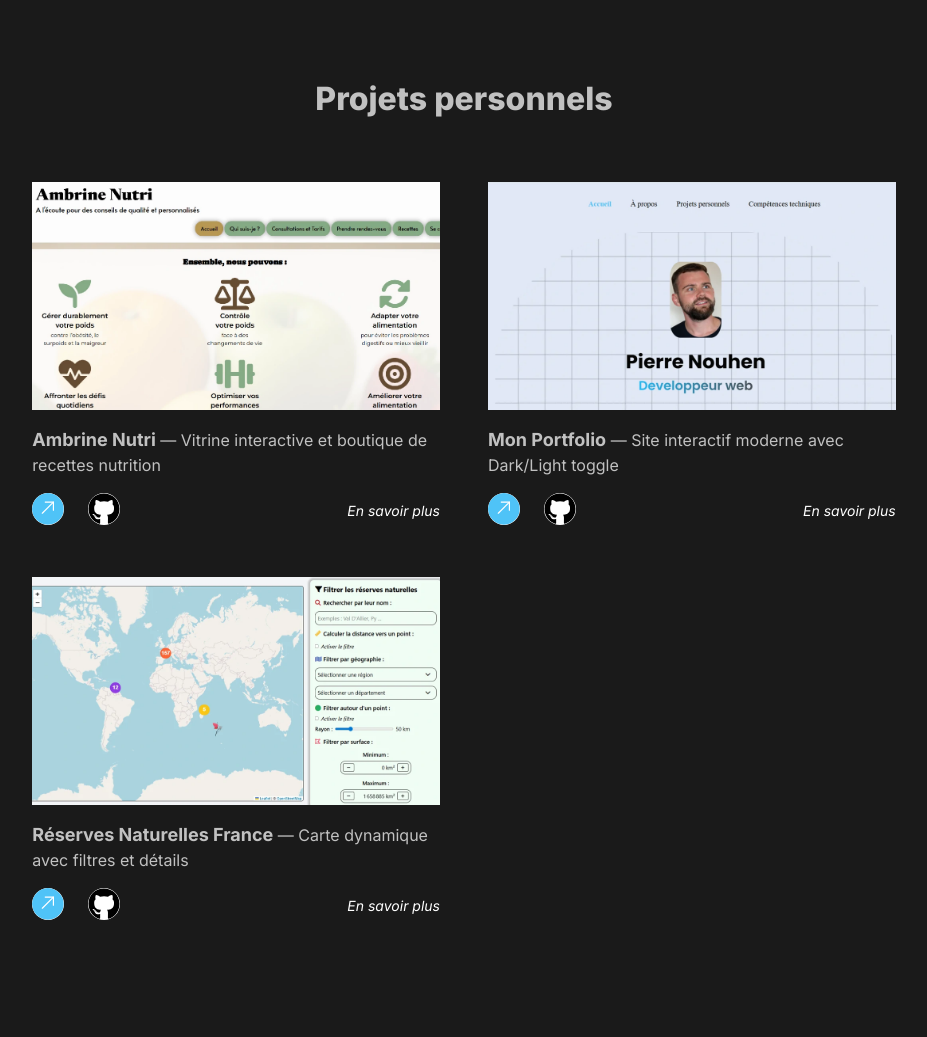
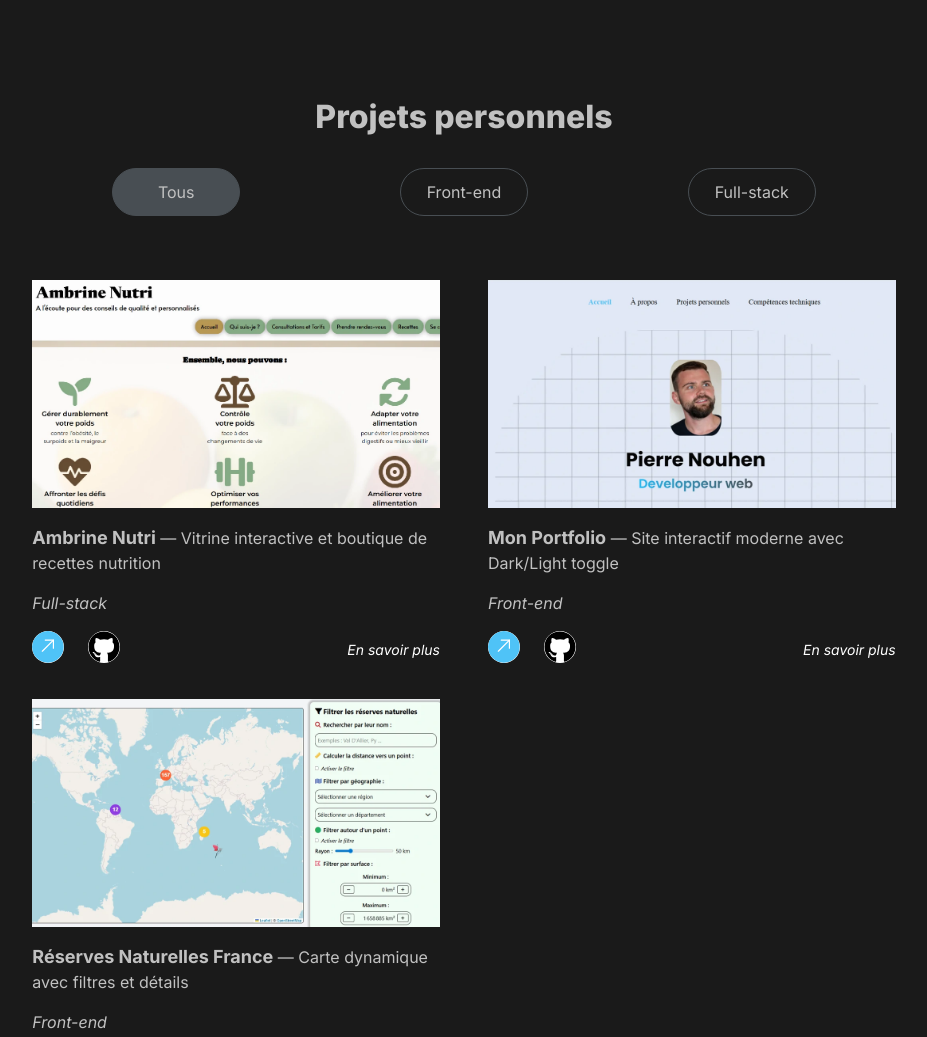
Before and after one commit to pnouhen/Portfolio2.0, a website built with Vite: page index.html in a window 1280 px wide. Shown: the part 1267-2304 px from the top of the page, without its empty margins (176-1103 px from the left). Before the commit the page ends 2271 px from the top, so only its background shows below. Built offline with nearby package versions, Linux system fonts and the light colour scheme.

Commit message:
feat: filter projects + update scss

```diff
--- a/index.html
+++ b/index.html
@@ -81,7 +81,12 @@
 
       <section id="projects">
         <h2 class="dark-mode">Projets personnels</h2>
-        <!-- TODO add filtre tous front-end, full-stack and back-end -->
+
+        <ul class="filter">
+          <li><button class="all-project dark-mode active">Tous</button></li>
+          <li><button class="front-end dark-mode">Front-end</button></li>
+          <li><button class="full-stack dark-mode">Full-stack</button></li>
+        </ul>
       </section>
     </main>
     <script type="module" src="/src/main.js"></script>
--- a/src/datas/projects.data.js
+++ b/src/datas/projects.data.js
@@ -5,6 +5,7 @@ export const projectsData = [
     toggleImg: false,
     title: "Ambrine Nutri",
     description: "Vitrine interactive et boutique de recettes nutrition",
+    stack: "full-stack",
     linkWebSite: "https://pierrenouhen-ambrine-nutri.vercel.app/",
     linkGitHub: "https://github.com/pnouhen/AmbrineNutri",
     details: [
@@ -60,6 +61,7 @@ export const projectsData = [
     img: "/assets/projects/img/portfolio-light-mode.webp",
     toggleImg: true,
     title: "Mon Portfolio",
+    stack: "front-end",
     description: "Site interactif moderne avec Dark/Light toggle",
     linkWebSite: "https://pierre-nouhen-portfolio.vercel.app/",
     linkGitHub: "",
@@ -92,6 +94,7 @@ export const projectsData = [
     toggleImg: false,
     title: "Réserves Naturelles France",
     description: "Carte dynamique avec filtres et détails",
+    stack: "front-end",
     linkWebSite: "https://pierre-nouhen-create-map-interactive.vercel.app/",
     linkGitHub: "https://github.com/pnouhen/Create-Map-Interactive",
     details: [
--- /dev/null
+++ b/src/functions/project-filter.function.js
@@ -0,0 +1,31 @@
+import { projectsData } from "../datas/projects.data";
+import { displayProjects } from "./projects.function";
+
+const filters = document.querySelectorAll("button");
+
+displayProjects(projectsData);
+
+filters.forEach((filter) => {
+  filter.addEventListener("click", () => {
+    if (!filter.classList.contains("active")) {
+      filter.classList.add("active");
+      Array.from(filters)
+        .filter((el) => el !== filter)
+        .forEach((el) => el.classList.remove("active"));
+
+      // Filter project
+      let projectsFilter = projectsData;
+      const stacks = ["front-end", "full-stack"];
+
+      stacks.forEach((category) => {
+        if (filter.classList.contains(category)) {
+          projectsFilter = projectsData.filter(
+            (projet) => projet.stack === category
+          );
+        }
+      });
+
+      displayProjects(projectsFilter);
+    }
+  });
+});
--- a/src/functions/project-modal.function.js
+++ b/src/functions/project-modal.function.js
@@ -3,7 +3,7 @@ import { projectModalContainer } from "./project-modal-container.function";
 import { darkMode, lightMode, toggleTheme } from "./toggleTheme.function";
 
 const project = document.getElementById("projects");
-const buttons = project.querySelectorAll("button");
+const buttons = project.querySelectorAll(".details");
 
 buttons.forEach((button) => {
   button.addEventListener("click", () => {
@@ -28,10 +28,10 @@ buttons.forEach((button) => {
 
     projectModalContainer(modal, modalContainer, toggleTheme, data);
 
- // Toggle theme
+    // Toggle theme
     const buttonToggleTheme = document.querySelector(".toggle-theme");
     const allElements = modal.querySelectorAll(`.${toggleTheme}`);
-    const closeModalImg = document.querySelector(".close-modal img")
+    const closeModalImg = document.querySelector(".close-modal img");
     buttonToggleTheme.addEventListener("click", () => {
       allElements.forEach((element) => {
         if (toggleTheme === "dark-mode") {
@@ -46,12 +46,8 @@ buttons.forEach((button) => {
 
           // Close Modal
           closeModalImg.src = "/assets/projects/icons/close-light-mode.svg";
-          console.log(closeModalImg)
-
         }
       });
     });
   });
-
-
 });
--- a/src/functions/projects.function.js
+++ b/src/functions/projects.function.js
@@ -1,27 +1,36 @@
-import { projectsData } from "../datas/projects.data";
+export function displayProjects(projects) {
+  const section = document.getElementById("projects");
+    // Clean all projects
+  const allProjects = section.querySelectorAll("article")
+  allProjects.forEach((project) => project.remove())
 
-const section = document.getElementById("projects");
-
-projectsData.forEach((project) => {
+    // Display projects
+  projects.forEach((project) => {
     const article = document.createElement("article");
     article.id = project.id;
     section.appendChild(article);
 
+    // Image
     const imgProject = document.createElement("img");
     imgProject.classList.add("imgProject", "dark-mode");
     imgProject.src = project.img;
     imgProject.alt = `Illustration de ${project.title}`;
     article.appendChild(imgProject);
 
+    // Text
     const text = document.createElement("p");
     text.classList.add("dark-mode");
     const strong = document.createElement("strong");
     strong.textContent = project.title;
     text.appendChild(strong);
+    text.appendChild(document.createTextNode(" — " + project.description));
+    article.appendChild(text);
 
-  text.appendChild(document.createTextNode(" — " + project.description));
-
-  article.appendChild(text);
+    // Stack
+    const stack = document.createElement("p")
+    stack.textContent = project.stack.charAt(0).toUpperCase() + project.stack.slice(1)
+    stack.classList.add("stack", "dark-mode")
+    article.appendChild(stack)
 
     // All link elements
     const linkDiv = document.createElement("div");
@@ -57,15 +66,14 @@ projectsData.forEach((project) => {
     // Link for more details
     const details = document.createElement("button");
     details.dataset.id = project.id;
-  details.classList.add("dark-mode");
+    details.classList.add("details", "dark-mode");
     details.textContent = "En savoir plus";
     linkDiv.appendChild(details);
   });
+}
 
 export const darkModeImg = () => {
-  const toogleImg = projectsData.filter(
-    (projectsData) => projectsData.toggleImg === true
-  );
+  const toogleImg = projects.filter((project) => project.toggleImg === true);
 
   toogleImg.forEach((project) => {
     const img = document.querySelector(`#${project.id} .imgProject`);
@@ -74,8 +82,8 @@ export const darkModeImg = () => {
 };
 
 export const lightModeImg = () => {
-  const toogleImg = projectsData.filter(
-    (projectsData) => projectsData.toggleImg === true
+  const toogleImg = projectsDisplay.filter(
+    (project) => project.toggleImg === true
   );
 
   toogleImg.forEach((project) => {
--- a/src/main.js
+++ b/src/main.js
@@ -7,8 +7,8 @@ import "./styles/projects.scss";
 import "./styles/project-modal.scss";
 
 // JS
-import "./functions/projects.function"
+import "./functions/project-filter.function"
 import "./functions/project-modal.function"
 import "./functions/menuBurger.function"
+import "./functions/navigation.function"
 import "./functions/toggleTheme.function"
-import "./functions/navigation.function"
--- a/src/styles/about.scss
+++ b/src/styles/about.scss
@@ -7,6 +7,10 @@
     grid-column: 2/12;
   }
 
+  h2 {
+    margin-bottom: 2rem;
+  }
+
   p {
     text-align: center;
     @include fontColorText;
--- a/src/styles/home.scss
+++ b/src/styles/home.scss
@@ -3,7 +3,7 @@
 
 .home {
   grid-column: 2/12;
-  height: 47.25rem;
+  padding: 4.625rem 0;
   display: flex;
   flex-direction: column;
   align-items: center;
@@ -21,6 +21,7 @@
 
   @media (max-width: 1024px) {
     grid-column: 1/13;
+      height: auto;
     @include layout;
   }
 
--- a/src/styles/projects.scss
+++ b/src/styles/projects.scss
@@ -5,40 +5,70 @@
   grid-column: 2/12;
   display: grid;
   grid-template-columns: repeat(2, 1fr);
-  gap: 3rem;
+  column-gap: 3rem;
+  row-gap: 2rem;
 
   @media (max-width: 768px) {
     display: flex;
     flex-wrap: wrap;
+    justify-content: center;
   }
 
-  h2 {
+  h2,
+  .filter {
     grid-column: 1/3;
 
-  @media (max-width: 768px) {
-    width: 100%;
+    @media (max-width: 768px) {
+      width: 100%;
+    }
   }
+
+  img,
+  p,
+  a {
+    @include fontFamilyOtherText;
+    @include fontColorText;
+  }
+
+  .filter {
+    margin-bottom: 2rem;
+    display: flex;
+    justify-content: space-around;
+    list-style: none;
+
+    @media (max-width: 1024px) {
+    flex-wrap: wrap;
+    justify-content: center;
+    gap: 2rem;
+  }
+
+    li {
+      button {
+        width: 8rem;
+        height: 3rem;
+        background-color: transparent;
+        border: 1px solid #484e53;
+        border-radius: 3rem;
+        color: #c1c1c1;
+        @include fontFamilyOtherText;
+
+        &.active {
+          background-color: #484e53;
+        }
+      }
+    }
   }
 
   article {
-    margin: auto;
     width: 100%;
     height: 100%;
     display: flex;
     flex-direction: column;
     gap: 1rem;
-    @include fontFamilyOtherText;
 
     @media (max-width: 768px) {
       width: 200px;
-     height: 207px;
-    }
-
-    img,
-    p,
-    a {
-      @include fontFamilyOtherText;
-      @include fontColorText;
+      height: 220px;
     }
 
     img,
@@ -56,6 +86,10 @@
       strong {
         font-size: 1.125rem;
       }
+    }
+
+    .stack {
+      font-style: italic;
     }
 
     .link_container {
@@ -87,7 +121,7 @@
         @include fontFamilyOtherText;
 
         @media (max-width: 768px) {
-          margin:0 0 0.25rem auto;
+          margin: 0 0 0.25rem auto;
         }
 
         &.dark-mode {
--- a/src/styles/style.scss
+++ b/src/styles/style.scss
@@ -41,7 +41,6 @@ main {
     scroll-margin-top: 8rem;
 
     h2 {
-      margin-bottom: 1rem;
       text-align: center;
       font-size: 2rem;
       font-weight: 800;
```
Lines whose indentation alone changed are shown as unchanged.
